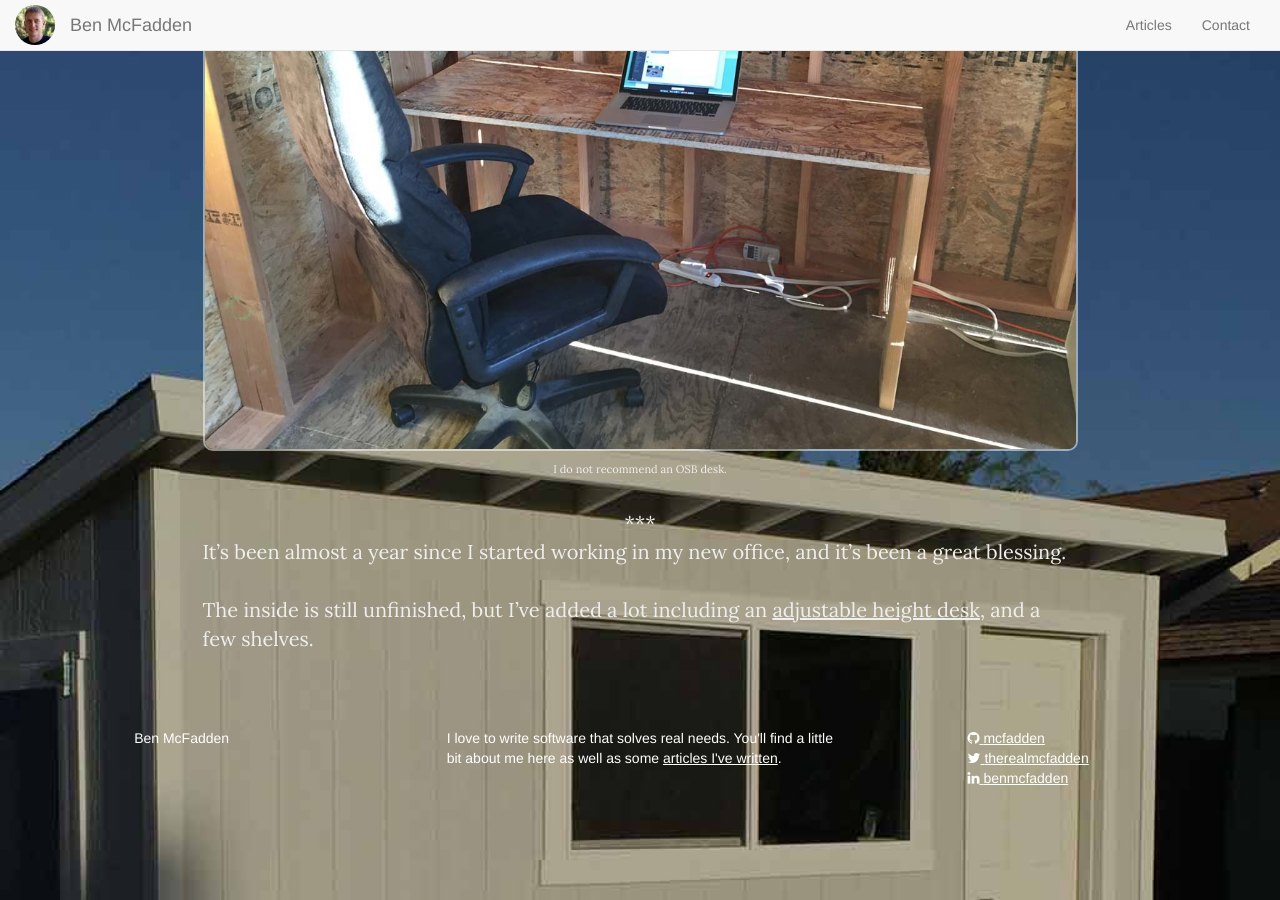
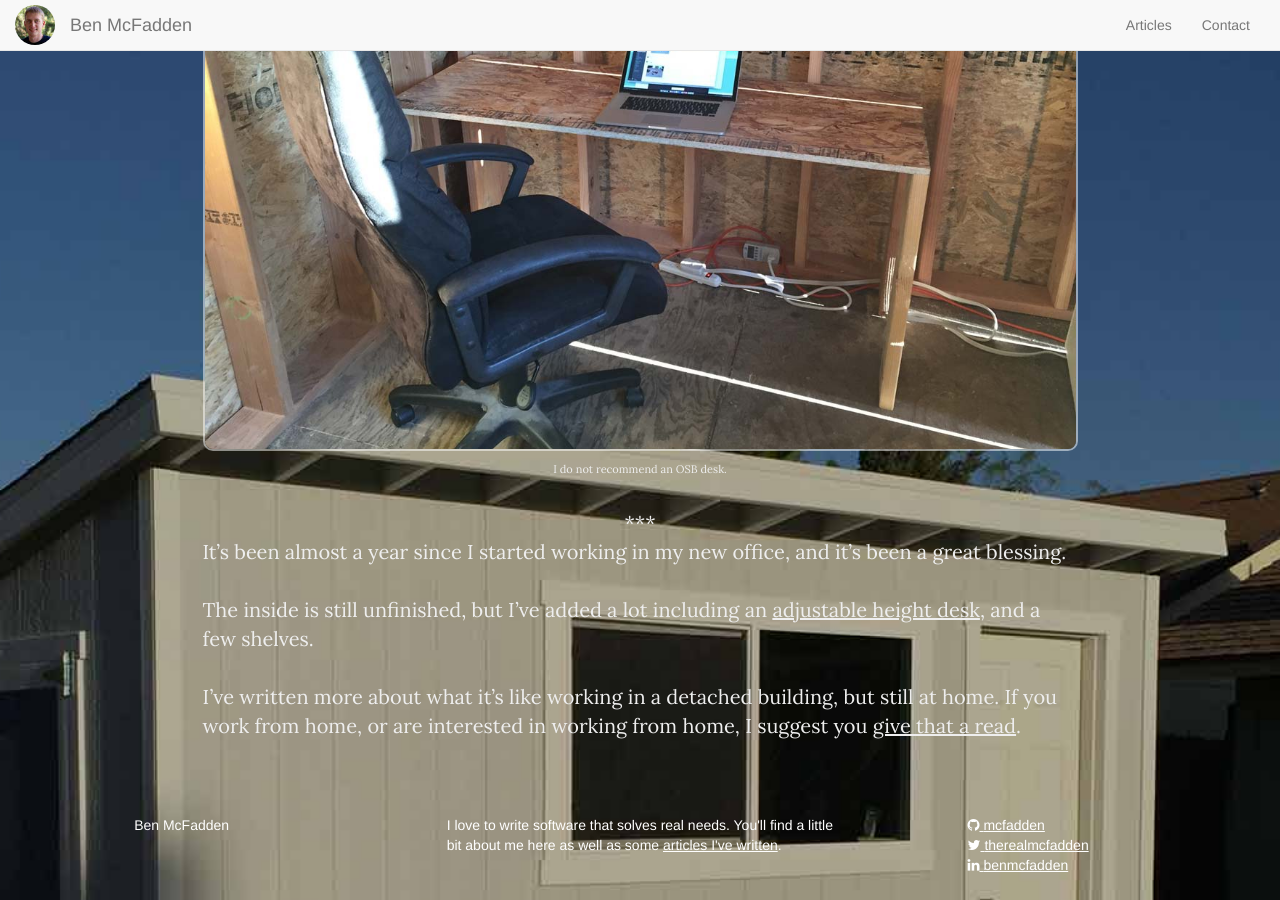
Before and after one commit to mcfadden/mcfadden.github.io, a Jekyll site: the page built from _posts/2016-03-30-office-build.md, in a window 1280 px wide and 900 px high, scrolled down 3510 px. Built offline with Jekyll 4.4.1, drawn with Linux system fonts in a browser that asks for light colours; nearby versions of some CDN libraries; some of the changed lines change nothing that is shown.

Commit message:
Publish going-to-work

```diff
--- a/_posts/2016-03-30-office-build.md
+++ b/_posts/2016-03-30-office-build.md
@@ -141,8 +141,7 @@ It's been almost a year since I started working in my new office, and it's been
 
 The inside is still unfinished, but I've added a lot including an [adjustable height desk](http://www.ikea.com/us/en/catalog/products/S49084965/), and a few shelves.
 
-<!-- Well, I haven't written it _yet_ -->
-<!--I've written more about what it's like working in a detached building, but still at home. If you work from home, or are interested in working from home, I suggest you give that a read.-->
+I've written more about what it's like working in a detached building, but still at home. If you work from home, or are interested in working from home, I suggest you [give that a read](going-to-work).
 
 <div class="modal fade" id="imageModal" tabindex="-1" role="dialog" aria-labelledby="myModalLabel">
   <div class="modal-dialog" role="document">
--- /dev/null
+++ b/_posts/2016-04-06-going-to-work.md
@@ -0,0 +1,50 @@
+---
+layout: post
+title:  "I'm Going to Work"
+date:   2016-04-6 17:00:00
+permalink: going-to-work
+text_color: black
+---
+
+<h3 class='text-center' style='margin-bottom: 1em'><em>&ldquo;Working from home is not for everyone&rdquo;</em></h3>
+
+I fundamentally disagree with that premise.
+
+I've worked from home full-time for almost 5 years. Everyone has the capacity to work from home if they put even the slightest amount of effort into it.
+
+Here are a few things I've learned over my time in [my home office](tiny-office).
+
+_Note: I'm a software developer, so this comes from a perspective of doing Software Development remotely, but these concepts apply to a large number of other industries as well._
+
+## Self Motivation
+Many people have said that you must be self-motivated to work from home. Some have even asked me how I stay focused and on track while here.
+
+From my perspective, you have to be self-motivated to *keep your job*.  If you require a manager to constantly direct you back to the task at hand you are going to struggle whether you are at home or at the office.
+
+## Routine
+Working from an office forces a routine onto you. A typical morning might be getting up at 6:30, showering, drinking coffee, eating a bagel, and listening to your favorite podcast during your drive to the office.
+
+When you work from home you still need a routine. It helps get your brain into the work mindset, and prepares you for the work day ahead. A typical morning routine for a remote worker might be getting up at 7, showering, drinking coffee, eating a bagel, and going for a short walk around the block while listening to your favorite podcast.
+
+If you show up to your home office in your pajamas, you are going to waste your entire day surfing Twitter instead of getting work done.
+
+Likewise, having an end-of-day routine is important as well.
+
+## Work Boundaries
+When you have no boundaries [you'll wind up intermixing your personal and work lives](http://www.slate.com/articles/business/the_ladder/2015/12/working_from_home_does_it_make_people_more_productive.html) so deeply that no work gets done yet you cannot get away from work.
+
+I have always struggled to leave work at work. My (very pateint) wife knows that I always have something about work on my mind, and I have to be dragged back into the moment at hand.
+
+The best thing that I have done to help in this area is have a [dedicated area where I do work, and only work](tiny-office). While you may not be able to have a separate building, you really do need at least a dedicated room. If you're trying to work from home from a desk in your bedroom you are going to struggle to keep your work and personal lives distinct.
+
+## Family Boundaries
+Another problem frequently mentioned is constant distraction by your spouse or kids. This one can be a bit more difficult to solve, but it is a problem that can be managed.
+
+The best strategy I have heard was recommended by [David Smith](http://twitter.com/_DavidSmith) which was to essentially [pretend you are not at home](https://overcast.fm/+Fgm26v6Lk/19:28), and have your spouse and kids understand that you are not at home as well.
+
+My wife is at home with the kids and she does an amazing job at maintaining this boundary. (No seriously, she's amazing.) It requires her to be fully on board for this boundary to work.
+
+Every morning I tell my family "I'm going to work" and every evening I tell them "I'm home."
+
+
+_In Part 3 of this series (Coming next week) I will discuss ways an employer can be a better remote employer._
```
